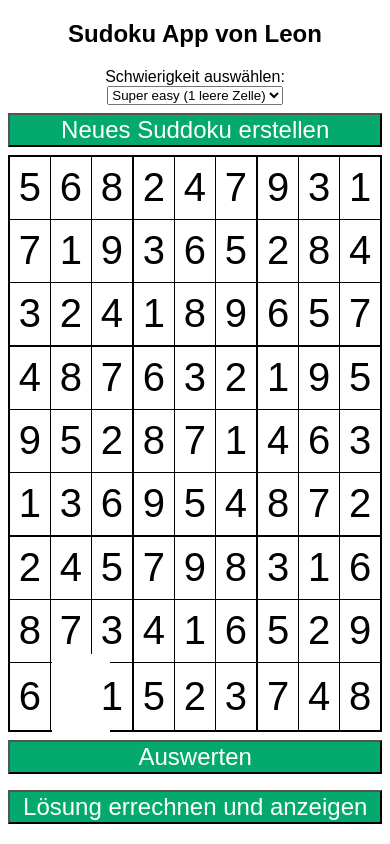
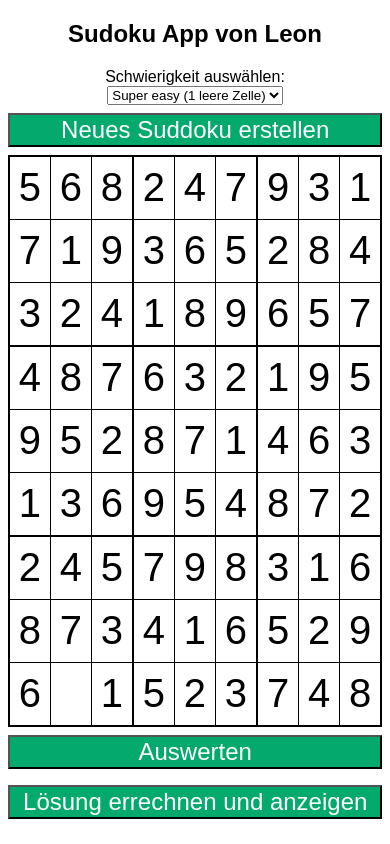
Before and after one commit to LeonLicher/Sudoku, a website with bundled scripts: page public/index.html in a window 390 px wide. Built offline with nearby package versions, Linux system fonts and the light colour scheme.

Commit message:
input for phone

```diff
--- a/public/styles.css
+++ b/public/styles.css
@@ -47,11 +47,12 @@ input {
     -ms-appearance: none;
     -o-appearance: none;
 
-    -webkit-box-sizing:content-box;
-    -moz-box-sizing: content-box;
+    -webkit-box-sizing: border-box;
+    -moz-box-sizing: border-box;
     border: none;
+    text-align: center;
     font-size: 100%;
-    padding: 10px;
+    padding-left: 8px;
 }
 
 /* Remove spin buttons for number input on webkit browsers */
```
